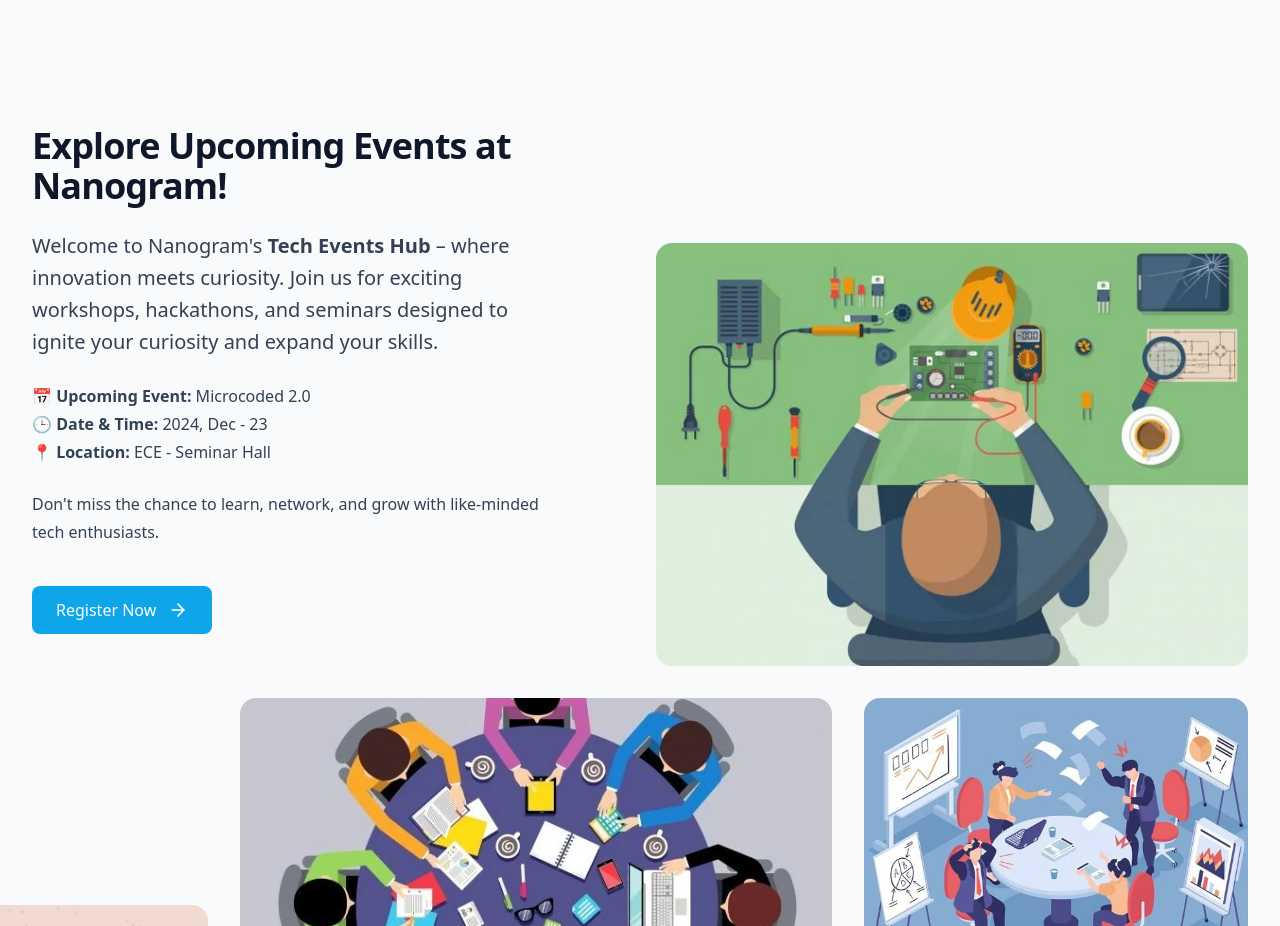
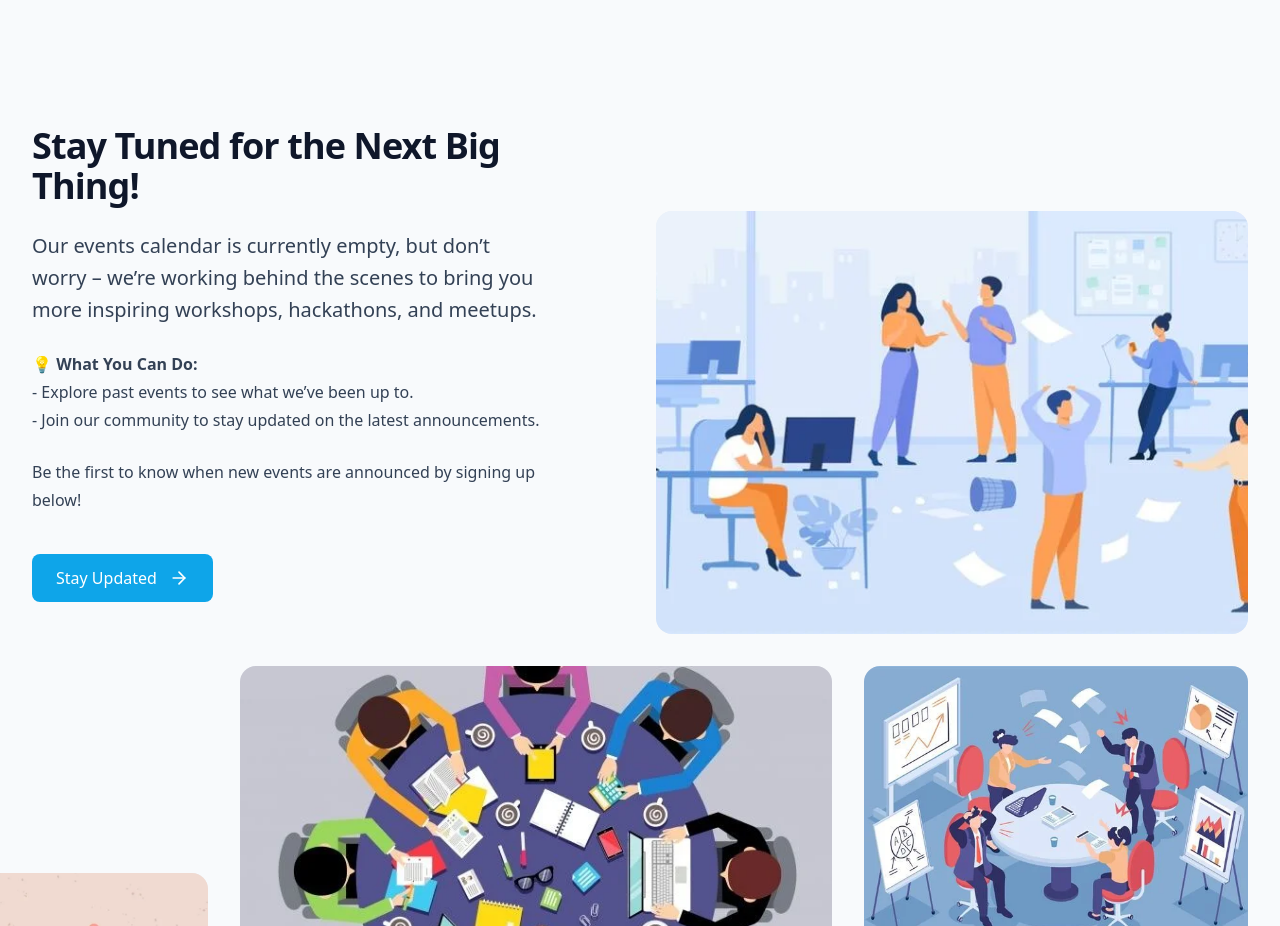
Before and after one commit to Pramoda-S-R/Nanogram-Website, a React (Vite) app: page /events in a window 1280 px wide. Shown: the part 1571-2497 px from the top of the page. Built offline with nearby package versions, Linux system fonts and the light colour scheme.

Commit message:
microcoded 2.0 close

```diff
--- a/src/components/events/Involved.jsx
+++ b/src/components/events/Involved.jsx
@@ -3,8 +3,8 @@
 import { Link } from "react-router-dom";
 
 // Update this variable to toggle event content
-// let eventUpcoming = false;
-let eventUpcoming = true;
+let eventUpcoming = false;
+// let eventUpcoming = true;
 
 const Involved = () => {
   return (
```
